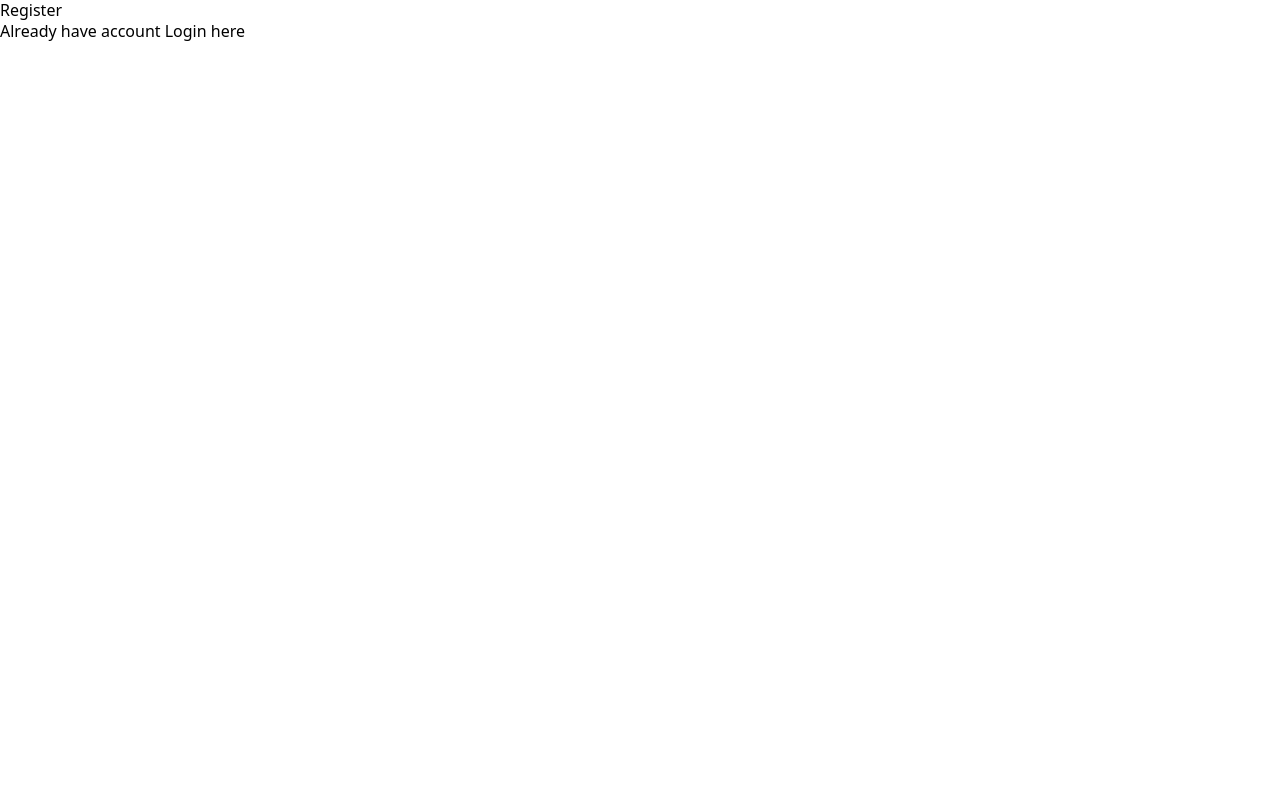
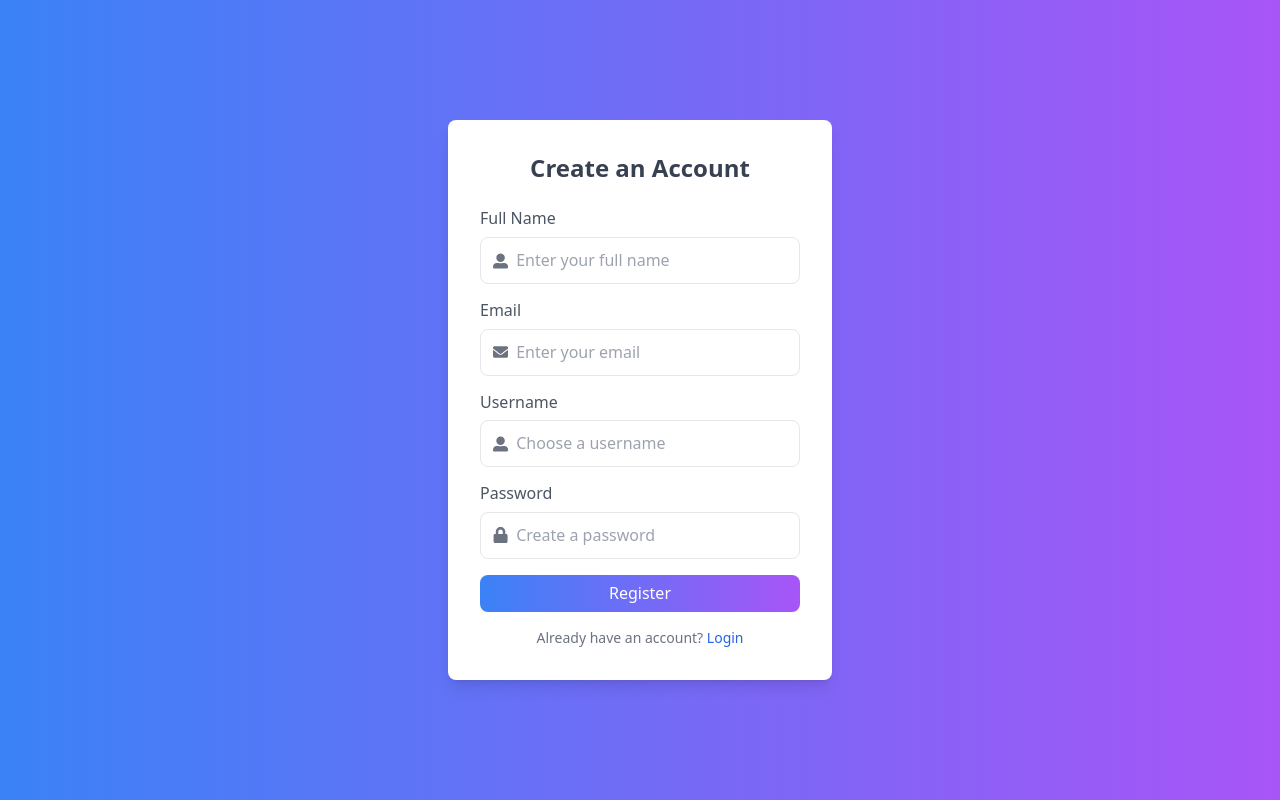
Before and after one commit to gaurab-magar/Dashboard, a React (Create React App) app: page /register in a window 1280 px wide. Built offline with nearby package versions, Linux system fonts and the light colour scheme.

Commit message:
login and register page implemented

```diff
--- a/src/Auth/LoginPage.js
+++ b/src/Auth/LoginPage.js
@@ -1,12 +1,45 @@
-import React from 'react'
+import React from "react";
 import { Link } from 'react-router-dom'
+import { FaUserAlt, FaLock } from "react-icons/fa";
+import InputField from "../components/shared/InputField";
 
 const LoginPage = () => {
   return (
-    <div>LoginPage
-        <p>Dont have account <Link to={'/register'} >register here</Link></p>
+    <div className="min-h-screen flex items-center justify-center bg-gradient-to-r from-blue-500 to-purple-500">
+      <div className="bg-white p-8 rounded-lg shadow-lg w-11/12 md:w-full max-w-sm">
+        <h2 className="text-2xl font-bold text-center text-gray-700 mb-6">
+          Welcome Back
+        </h2>
+        <form>
+          <InputField type='text' label={Username} placeholder='Enter Your Username' icon={FaUserAlt} value={FormData.Username} onChange={handleChange} name='username' />
+
+          <div className="mb-4">
+            <label className="block text-gray-600 font-medium mb-2" htmlFor="password">
+              Password
+            </label>
+            <div className="flex items-center border rounded-lg px-3 py-2">
+              <FaLock className="text-gray-500" />
+              <input
+                type="password"
+                id="password"
+                placeholder="Enter your password"
+                className="w-full px-2 py-1 text-gray-700 outline-none border-none"
+              />
+            </div>
+          </div>
+          <button
+            type="submit"
+            className="w-full bg-gradient-to-r from-blue-600 to-purple-600 text-white py-2 rounded-lg font-medium hover:opacity-90 transition-opacity"
+          >
+            Login
+          </button>
+        </form>
+        <p className="text-center text-gray-500 text-sm mt-4">
+          Don't have an account? <Link to='/register' className="text-blue-600 hover:underline">Sign Up</Link>
+        </p>
+      </div>
     </div>
-  )
-}
+  );
+};
 
-export default LoginPage
+export default LoginPage;
--- a/src/Auth/Register.js
+++ b/src/Auth/Register.js
@@ -1,12 +1,84 @@
-import React from 'react'
-import { Link } from 'react-router-dom'
+import React from "react";
+import { Link } from 'react-router-dom';
+import { FaUserAlt, FaEnvelope, FaLock } from "react-icons/fa";
 
 const Register = () => {
   return (
-    <div>Register
-              <p>Already have account <Link to={'/login'} >Login here</Link></p>
+    <div className="min-h-screen flex items-center justify-center bg-gradient-to-r from-blue-500 to-purple-500">
+      <div className="bg-white p-8 rounded-lg shadow-lg w-11/12 md:w-full max-w-sm">
+        <h2 className="text-2xl font-bold text-center text-gray-700 mb-6">
+          Create an Account
+        </h2>
+        <form>
+          <div className="mb-4">
+            <label className="block text-gray-600 font-medium mb-2" htmlFor="fullname">
+              Full Name
+            </label>
+            <div className="flex items-center border rounded-lg px-3 py-2">
+              <FaUserAlt className="text-gray-500" />
+              <input
+                type="text"
+                id="fullname"
+                placeholder="Enter your full name"
+                className="w-full px-2 py-1 text-gray-700 outline-none border-none"
+              />
+            </div>
+          </div>
+          <div className="mb-4">
+            <label className="block text-gray-600 font-medium mb-2" htmlFor="email">
+              Email
+            </label>
+            <div className="flex items-center border rounded-lg px-3 py-2">
+              <FaEnvelope className="text-gray-500" />
+              <input
+                type="email"
+                id="email"
+                placeholder="Enter your email"
+                className="w-full px-2 py-1 text-gray-700 outline-none border-none"
+              />
+            </div>
+          </div>
+          <div className="mb-4">
+            <label className="block text-gray-600 font-medium mb-2" htmlFor="username">
+              Username
+            </label>
+            <div className="flex items-center border rounded-lg px-3 py-2">
+              <FaUserAlt className="text-gray-500" />
+              <input
+                type="text"
+                id="username"
+                placeholder="Choose a username"
+                className="w-full px-2 py-1 text-gray-700 outline-none border-none"
+              />
+            </div>
+          </div>
+          <div className="mb-4">
+            <label className="block text-gray-600 font-medium mb-2" htmlFor="password">
+              Password
+            </label>
+            <div className="flex items-center border rounded-lg px-3 py-2">
+              <FaLock className="text-gray-500" />
+              <input
+                type="password"
+                id="password"
+                placeholder="Create a password"
+                className="w-full px-2 py-1 text-gray-700 outline-none border-none"
+              />
+            </div>
+          </div>
+          <button
+            type="submit"
+            className="w-full bg-gradient-to-r from-blue-500 to-purple-500 text-white py-2 rounded-lg font-medium hover:opacity-90 transition-opacity"
+          >
+            Register
+          </button>
+        </form>
+        <p className="text-center text-gray-500 text-sm mt-4">
+          Already have an account? <Link to='/login' className="text-blue-600 hover:underline">Login</Link>
+        </p>
+      </div>
     </div>
-  )
-}
+  );
+};
 
-export default Register
+export default Register;
--- /dev/null
+++ b/src/components/shared/InputField.js
@@ -0,0 +1,15 @@
+import React from 'react'
+
+const InputField = ({label , placeholder, icon:Icon , value , onChange}) => {
+  return (
+    <div className='mb-4'>
+        {label && <label className='block text-gray-700 text-sm font-bold mb-2'>{label}</label>}
+        <div className='flex items-center border rounded-lg px-3 py-2'>
+            {Icon && <Icon className='text-gray-500' />}
+        </div>
+        <input type={type} placeholder={placeholder} value={value} onChange={onChange} className="w-full px-2 py-1 text-gray-700 outline-none border-none" >{fieldName}</input>
+    </div>
+  )
+}
+
+export default InputField
```
